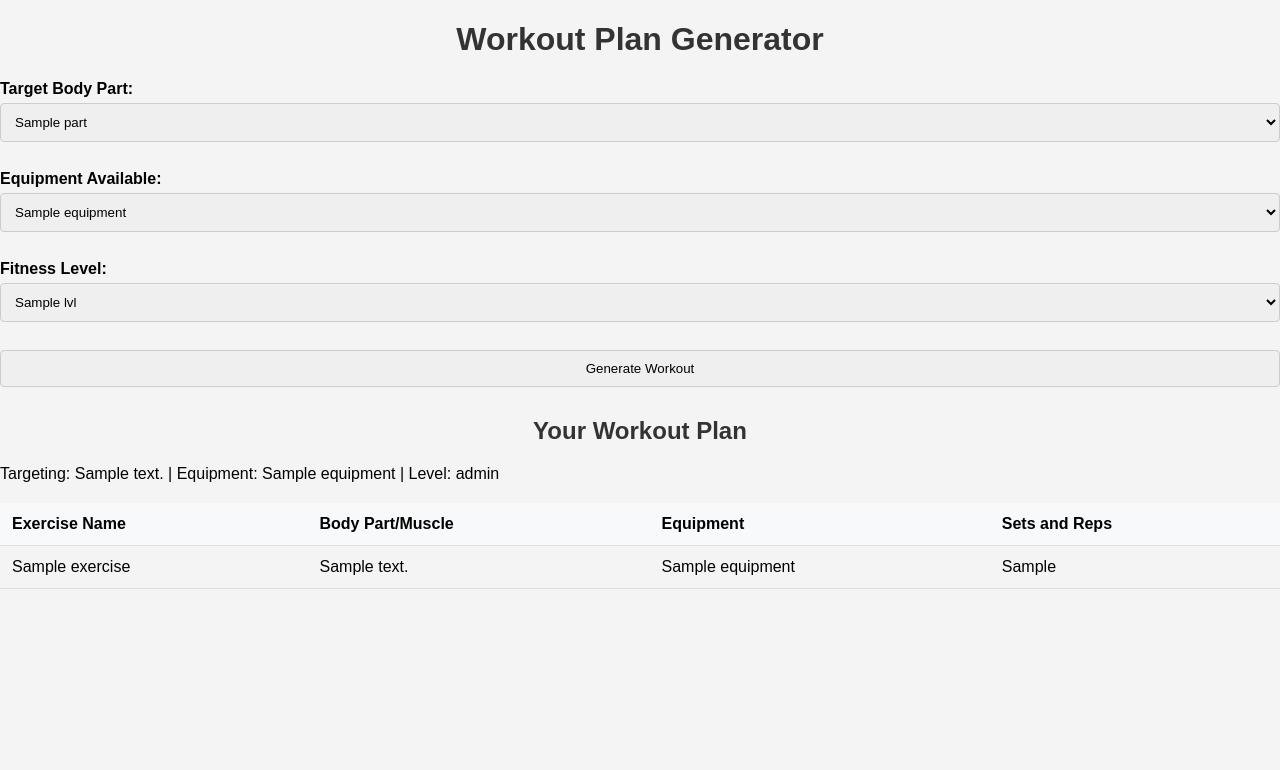
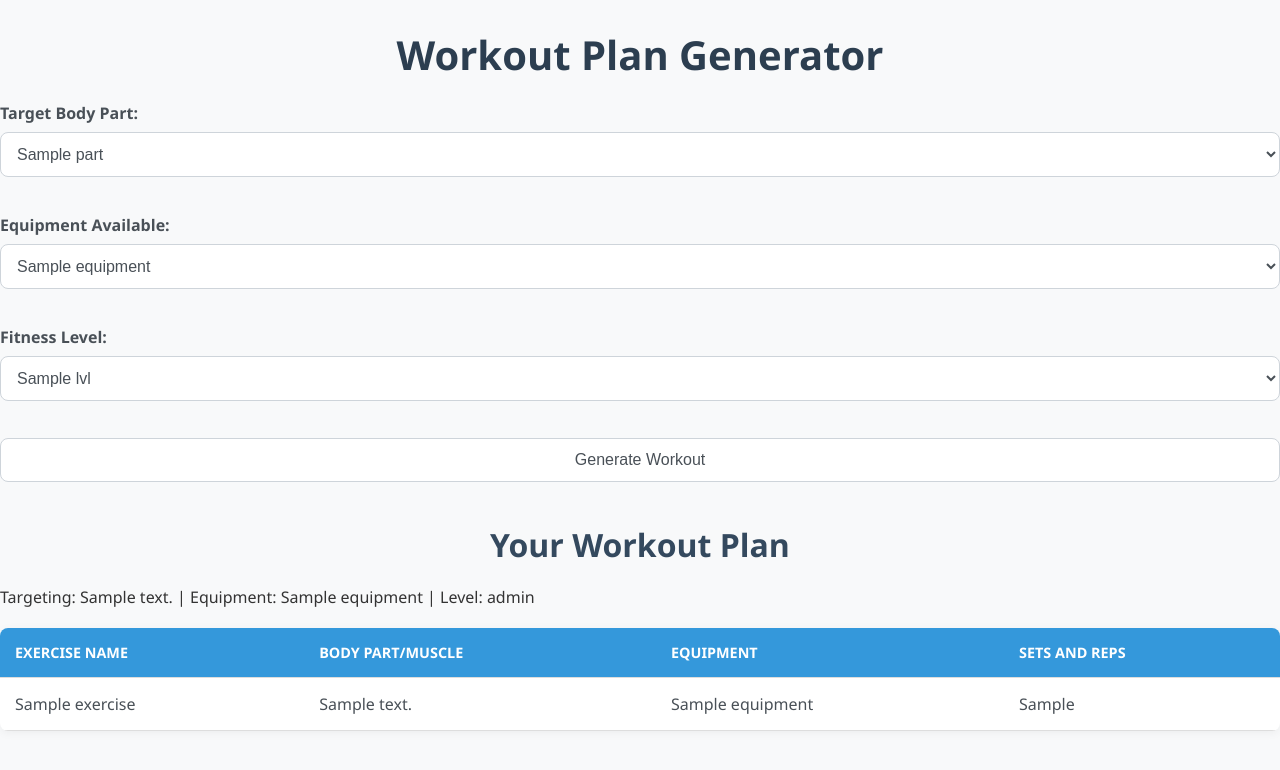
Before and after one commit to arosha09/ML-CW, a Flask app: template templates/index.html in a window 1280 px wide. Shown: the top 770 px of the page. Run offline with Flask 3, Linux system fonts and the light colour scheme; the template is opened without the code that fills it: most values are stand-ins (such as "Sample title", 1, 10 or a date in 2020); parts of the project's set-up code (start-up, migrations or seed data) failed here and were passed over.

Commit message:
Update style.css

```diff
--- a/static/style.css
+++ b/static/style.css
@@ -1,67 +1,117 @@
 body {
-    font-family: Arial, sans-serif;
-    background-color: #f4f4f4;
+    font-family: 'Segoe UI', Tahoma, Geneva, Verdana, sans-serif;
+    background-color: #f8f9fa;
     margin: 0;
     padding: 0;
+    color: #333;
 }
 
 .container {
-    width: 80%;
-    margin: 0 auto;
-    padding: 20px;
+    width: 90%;
+    max-width: 800px;
+    margin: 40px auto;
+    padding: 30px;
     background-color: #fff;
-    box-shadow: 0 0 10px rgba(0, 0, 0, 0.1);
+    border-radius: 12px;
+    box-shadow: 0 4px 20px rgba(0, 0, 0, 0.1);
 }
 
 h1, h2 {
     text-align: center;
-    color: #333;
+    color: #2c3e50;
+    margin-bottom: 20px;
+}
+
+h1 {
+    font-size: 2.5rem;
+    font-weight: 700;
+}
+
+h2 {
+    font-size: 2rem;
+    font-weight: 600;
+    color: #34495e;
 }
 
 .form-group {
-    margin-bottom: 15px;
+    margin-bottom: 20px;
 }
 
 label {
     display: block;
-    margin-bottom: 5px;
-    font-weight: bold;
+    margin-bottom: 8px;
+    font-weight: 600;
+    color: #495057;
 }
 
 select, input[type="submit"] {
     width: 100%;
-    padding: 10px;
-    margin-bottom: 10px;
-    border: 1px solid #ccc;
-    border-radius: 4px;
+    padding: 12px;
+    margin-bottom: 15px;
+    border: 1px solid #ced4da;
+    border-radius: 8px;
+    font-size: 1rem;
+    color: #495057;
+    background-color: #fff;
+    transition: border-color 0.3s ease, box-shadow 0.3s ease;
+}
+
+select:focus, input[type="submit"]:focus {
+    border-color: #80bdff;
+    outline: none;
+    box-shadow: 0 0 0 3px rgba(0, 123, 255, 0.25);
 }
 
 .btn {
-    background-color: #28a745;
+    background-color: #3498db;
     color: white;
+    font-weight: 600;
+    border: none;
     cursor: pointer;
+    transition: background-color 0.3s ease;
 }
 
 .btn:hover {
-    background-color: #218838;
+    background-color: #2980b9;
 }
 
 .workout-plan {
-    margin-top: 20px;
+    margin-top: 30px;
+    padding: 20px;
+    background-color: #f8f9fa;
+    border-radius: 8px;
+    box-shadow: 0 2px 10px rgba(0, 0, 0, 0.05);
 }
 
 table {
     width: 100%;
     border-collapse: collapse;
     margin-top: 20px;
+    background-color: #fff;
+    border-radius: 8px;
+    overflow: hidden;
+    box-shadow: 0 2px 10px rgba(0, 0, 0, 0.05);
 }
 
 th, td {
-    padding: 12px;
+    padding: 15px;
     text-align: left;
     border-bottom: 1px solid #ddd;
 }
 
 th {
-    background-color: #f8f9fa;
+    background-color: #3498db;
+    color: white;
+    font-weight: 600;
+    text-transform: uppercase;
+    font-size: 0.9rem;
 }
+
+tr:hover {
+    background-color: #f1f1f1;
+    transition: background-color 0.3s ease;
+}
+
+td {
+    color: #495057;
+}
```
